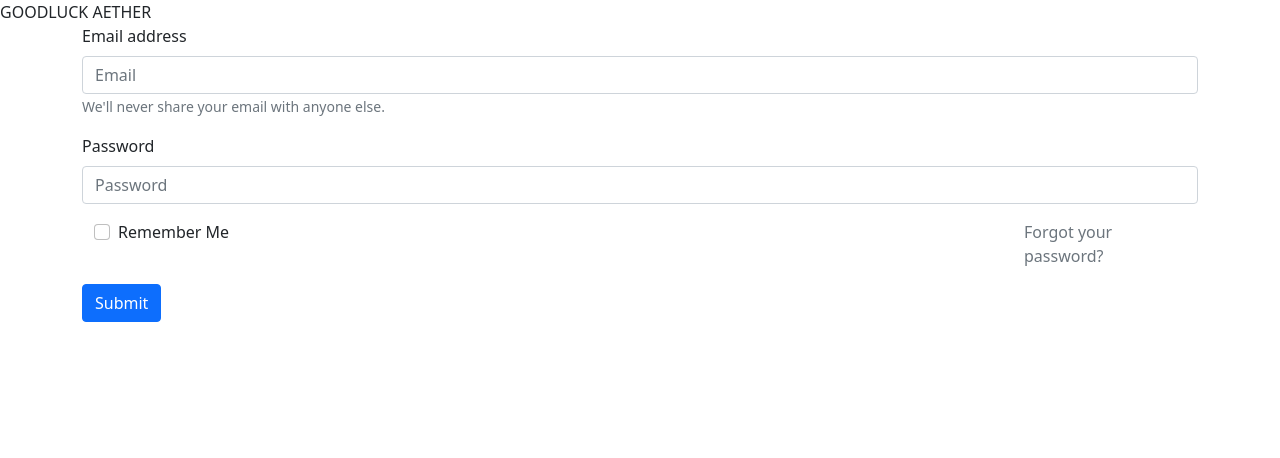
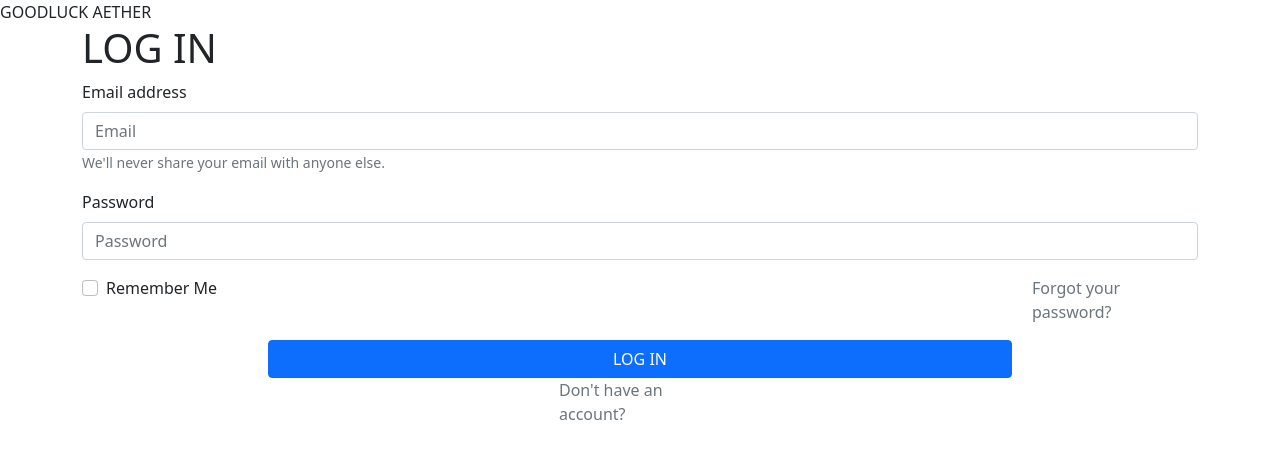
Before and after one commit to Aether-IHM-2021/main-ui, a React (Create React App) app: page / in a window 1280 px wide. Shown: the top 458 px of the page. Built offline with nearby package versions, Linux system fonts and the light colour scheme.

Commit message:
draft login page

```diff
--- a/src/Login.js
+++ b/src/Login.js
@@ -29,6 +29,7 @@ const Login = () => {
 
     return (
         <Container>
+            <h1> LOG IN </h1>
             <Form>
                 <Form.Group className="mb-3" controlId="formBasicEmail">
                 <Form.Label>Email address</Form.Label>
@@ -45,7 +46,7 @@ const Login = () => {
                 {   (event) => { setPassword(event.target.value); }   }/>
                 </Form.Group>
                 <Form.Group className="mb-3" controlId="formBasicCheckbox">
-                <Container>
+                <Container className="p-0">
                     <Row>
                         <Col xs={{span: 4}}><Form.Check type="checkbox" label="Remember Me" /></Col>
                         <Col xs={{span: 2, offset: 6}} className="ml-auto"><a className="text-muted" href="" style={{textDecoration: 'none'}}>Forgot your password?</a></Col>
@@ -53,10 +54,24 @@ const Login = () => {
                 </Container>
 
                 </Form.Group>
-                <Button variant="primary" type="submit" onclick={logUser}>
-                    Submit
-                </Button>
+                <Container>
+                    <Row>
+                        <Col as={Button} xs={{span: 8, offset: 2}} variant="primary" type="submit" onclick={logUser}>
+                            LOG IN
+                        </Col>
+                    </Row>
+                </Container>
+
             </Form>
+            <Container className="mx-auto">
+                    <Row>
+                        <Col xs={{span: 5}}></Col>
+                        <Col xs={{span: 2}}>
+                        <a className="text-muted text-center" href="" style={{textDecoration: 'none'}}>Don't have an account?</a>
+                        </Col>
+                        <Col xs={{span: 5}}></Col>
+                    </Row>
+            </Container>
         </Container>
     );
 };
```
